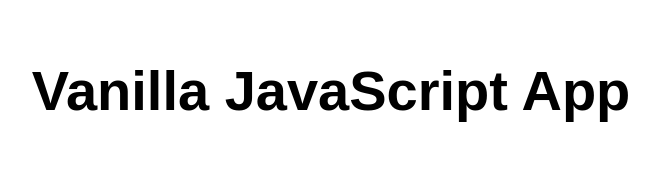
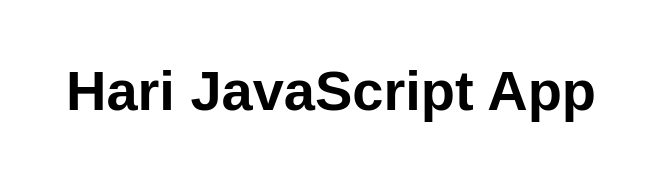
Before and after one commit to Reddyk970/my-first-static-web-app, a website: page src/index.html in a window 1280 px wide. Shown: the whole page, without its empty margins (309-968 px from the left). Drawn offline with Linux system fonts and the light colour scheme.

Commit message:
Update index.html

```diff
--- a/src/index.html
+++ b/src/index.html
@@ -10,7 +10,7 @@
 
 <body>
   <main>
-    <h1>Vanilla JavaScript App</h1>
+    <h1>Hari JavaScript App</h1>
   </main>
 </body>
 
```
